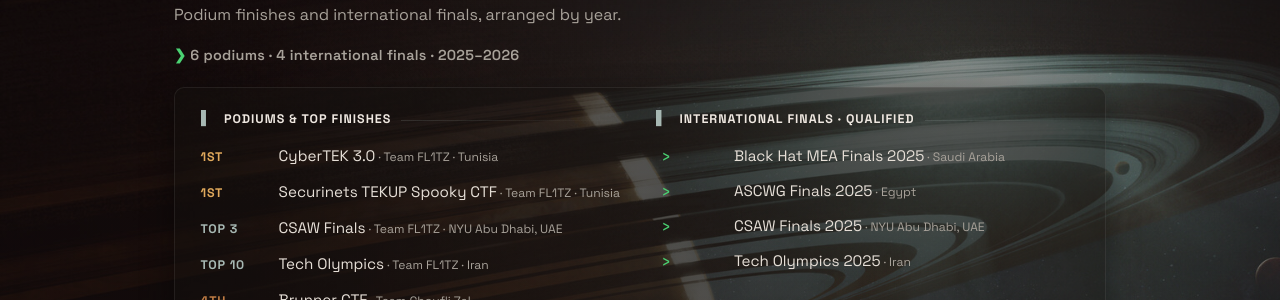
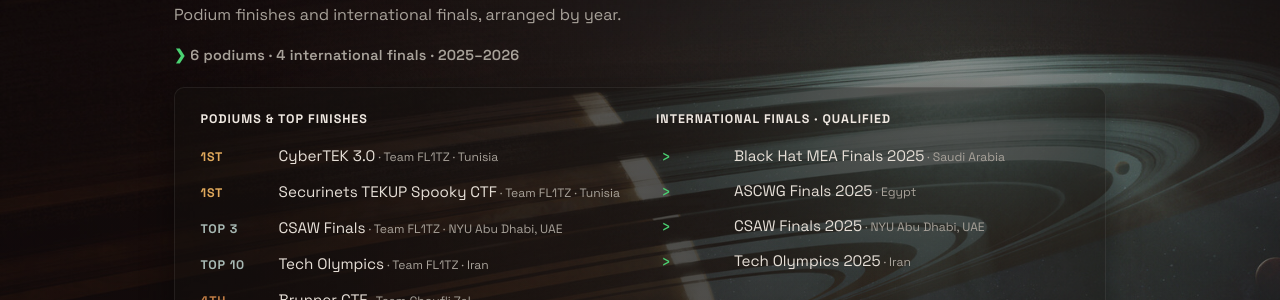
Before and after one commit to 0xZyyz/0xZyyz.github.io, a Jekyll site: the page built from index.html, in a window 1280 px wide and 900 px high, scrolled down 2615 px. Shown: the part 154-454 px from the top of the window. Built offline with Jekyll 4.4.1, drawn with Linux system fonts in a browser that asks for light colours.

Commit message:
Drop zero-count category config and leftover title bar marks

```diff
--- a/_config.yml
+++ b/_config.yml
@@ -10,14 +10,6 @@
 markdown: kramdown
 timezone: Africa/Tunis
 
-# Categories always shown on /blog/, even with zero posts.
-# New categories used in posts are added automatically.
-blog_categories:
-  - writeups
-  - articles
-  - mobile
-  - hardware
-
 exclude:
   - README.md
   - vendor
--- a/index.html
+++ b/index.html
@@ -190,10 +190,8 @@
     <p class="captures-meta"><span class="captures-meta__prompt" aria-hidden="true">❯</span> 6 podiums · 4 international finals · 2025–2026</p>
     <div class="captures">
       <div class="captures-col">
-        <div class="captures-rule" aria-hidden="true">
-          <span class="captures-rule-mark">▍</span>
+        <div class="captures-rule">
           <span class="captures-rule-text">podiums &amp; top finishes</span>
-          <span class="captures-rule-line"></span>
         </div>
         <ul class="captures-list">
           <li class="capture"><span class="capture-rank capture-rank-gold">1ST</span><span class="capture-event">CyberTEK 3.0<span class="capture-note"> · Team FL1TZ · Tunisia</span></span></li>
@@ -205,10 +203,8 @@
         </ul>
       </div>
       <div class="captures-col">
-        <div class="captures-rule" aria-hidden="true">
-          <span class="captures-rule-mark">▍</span>
+        <div class="captures-rule">
           <span class="captures-rule-text">international finals · qualified</span>
-          <span class="captures-rule-line"></span>
         </div>
         <ul class="captures-list">
           <li class="capture capture-quiet"><span class="capture-bullet" aria-hidden="true">›</span><span class="capture-event">Black Hat MEA Finals 2025<span class="capture-note"> · Saudi Arabia</span></span></li>
```
